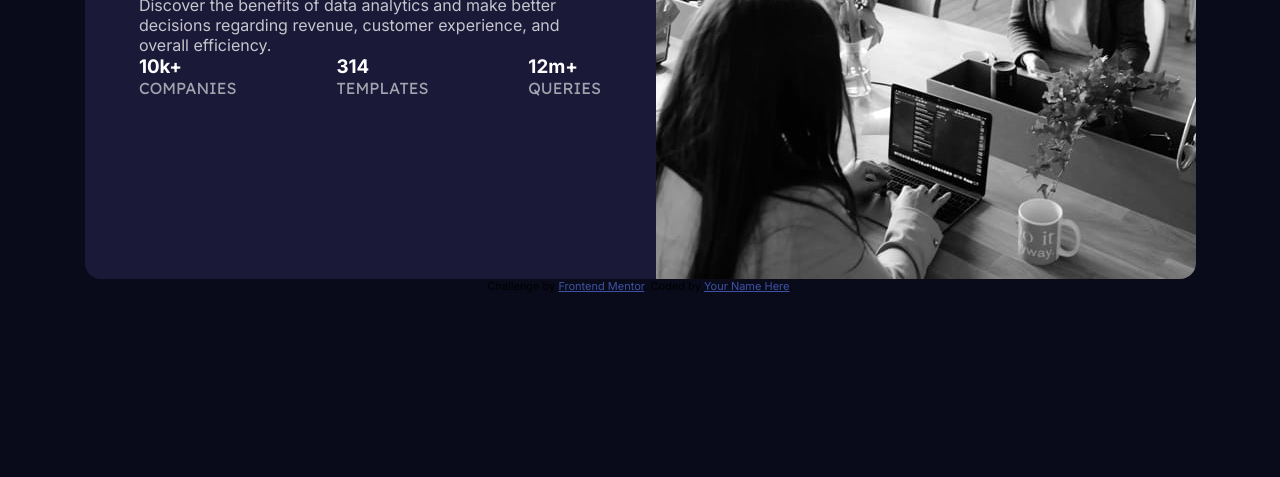
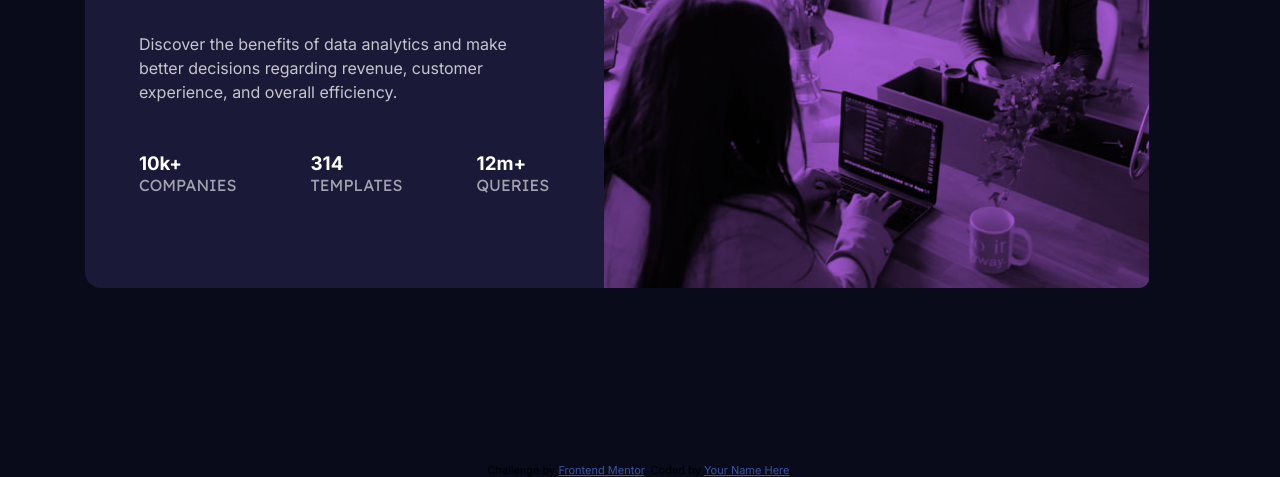
Before and after one commit to PedroVerano/Stats_Preview_Card_Component, a plain HTML site: page index.html in a window 1280 px wide. Shown: the part 337-814 px from the top of the page. Drawn offline with Linux system fonts and the light colour scheme.

Commit message:
Corrigindo css

```diff
--- a/css/style.css
+++ b/css/style.css
@@ -7,13 +7,17 @@
 
 body {
     background-color:hsl(233, 47%, 7%);
+
+
+}
+
+main {
+    max-width: 100%;
+    height: 100vh;
     display: flex;
     flex-direction: column;
-    max-width: 100%;
-    height: 100vh;
     align-items: center;
     justify-content: center;
-
 }
 
 main section {
@@ -34,6 +38,8 @@ h1 span {
 }
 
 p {
+    margin-top: 2rem;
+    line-height: 1.5;
     color: hsla(0, 0%, 100%, 0.75);
 }
 
@@ -58,11 +64,29 @@ p {
 }
 
 .numeros {
+    margin-top: 3rem;
     display: flex;
     flex-direction:  row;
     justify-content: space-between;
 }
 
-section img {
-    border-radius: 0 1rem 1rem 0;
+.divDireita {
+    background-color: hsl(277, 64%, 61%);
+    border-radius: 0px 10px 10px 0;
+    position: relative;
 }
+
+.divDireita img {
+    border-radius: 0px 10px 10px 0;
+    height: 100%;
+    mix-blend-mode: multiply;
+}
+
+.fundo {
+    position: absolute;
+    background-color: hsl(277, 64%, 61%);
+    top: 0;
+    left: 0;
+    opacity: 30%;
+    border-radius: 0px 10px 10px 0;
+}
--- a/index.html
+++ b/index.html
@@ -39,7 +39,10 @@
             </div>
           </div>
       </div>
-      <img src="./images/image-header-desktop.jpg" alt="">
+      <div class="divDireita">
+        <img src="./images/image-header-desktop.jpg" alt="">
+        <div class="fundo"></div>
+      </div>direita
     </section>
   </main>
 
```
